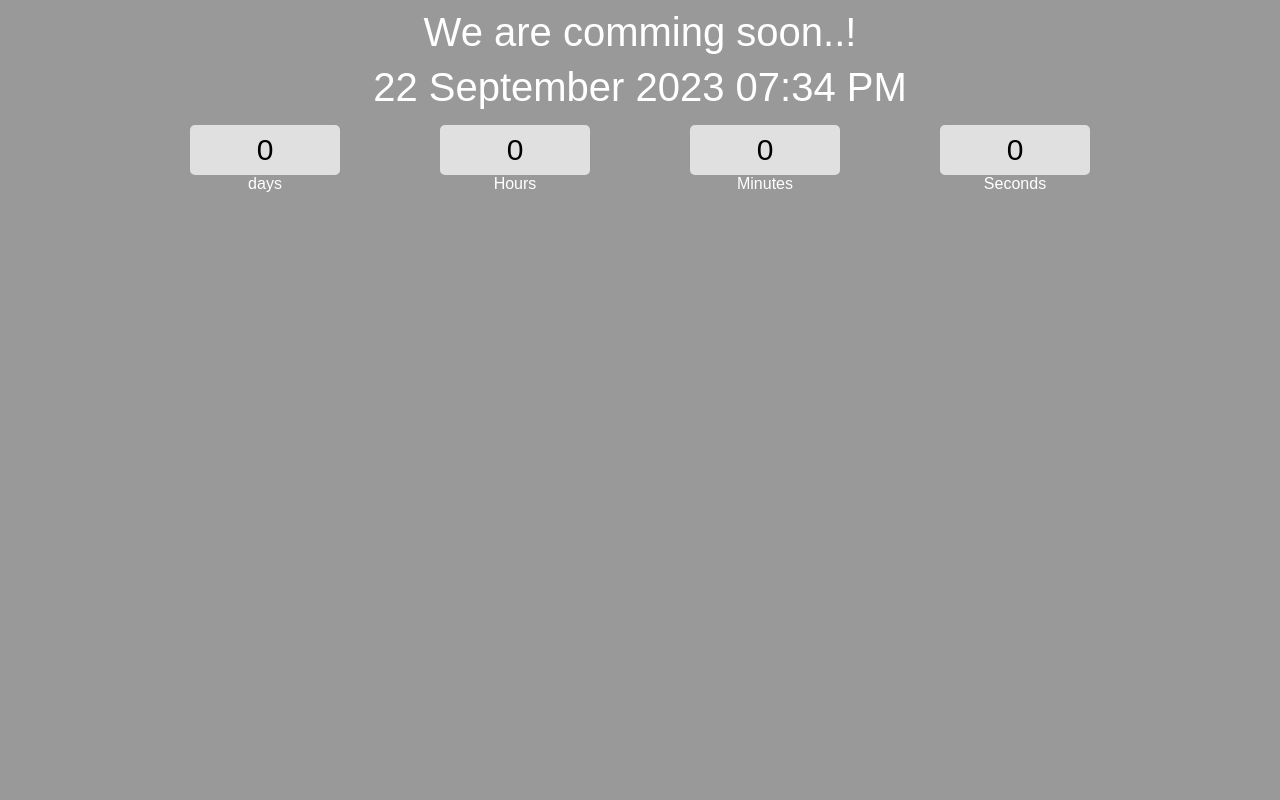
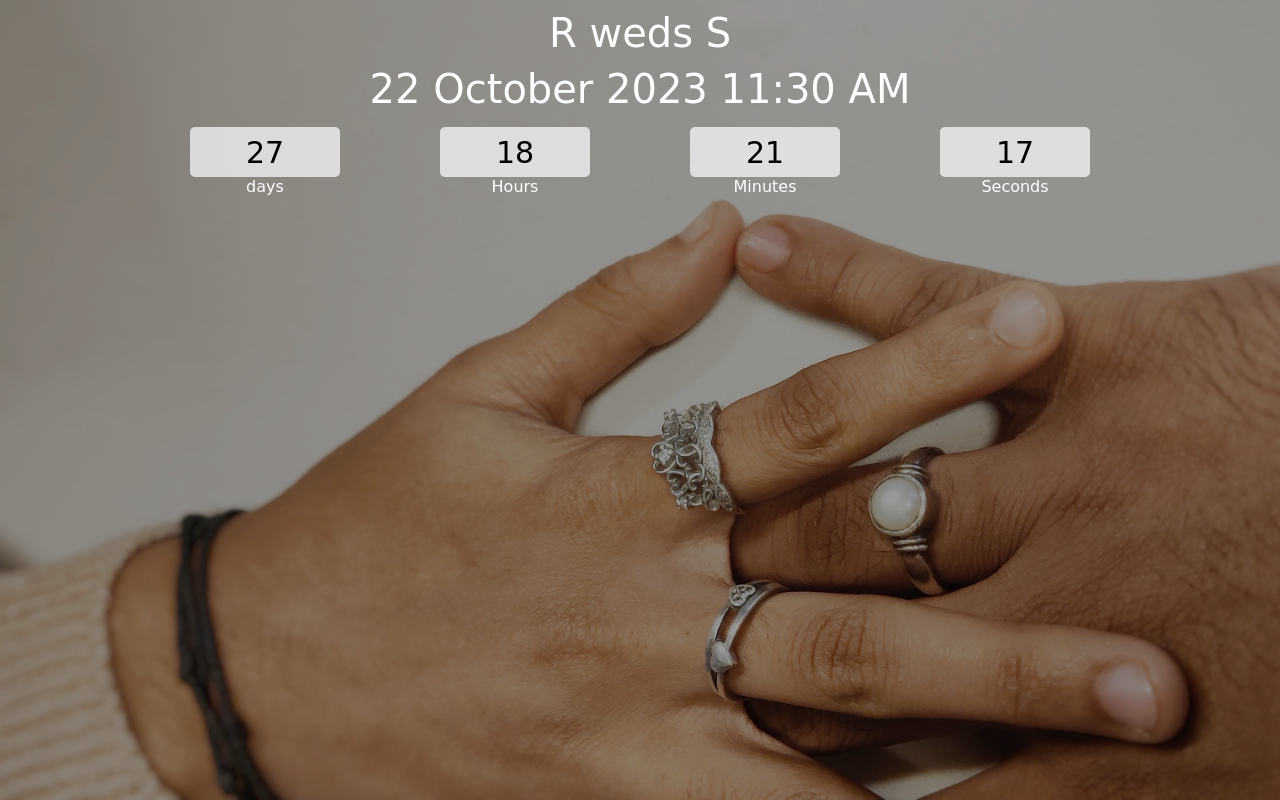
Before and after one commit to RoshanZKS/CountDown-app, a plain HTML site: page index.html in a window 1280 px wide. Drawn offline with Linux system fonts and the light colour scheme.

Commit message:
have updated to marriage countdown

```diff
--- a/CSS/custom.css
+++ b/CSS/custom.css
@@ -2,13 +2,13 @@
     padding: 0;
     margin: 0;
     box-sizing: border-box;
-    font-family: 'poppins', sans-serif;
+    font-family: cursive;
 }
 
 .main {
     width: 100%;
     height: 100vh;
-    background-image: url('../image/2.jpg');
+    background-image: url('../image/1.jpeg');
     background-size: cover;
 }
 
--- a/JS/app.js
+++ b/JS/app.js
@@ -1,4 +1,4 @@
-const endDate = "22 September 2023  07:34 PM"
+const endDate = "22 October 2023  11:30 AM"
 
 document.getElementById("end-date").innerText = endDate
 const inputs = document.querySelectorAll("input")
--- a/index.html
+++ b/index.html
@@ -9,7 +9,7 @@
 <body>
     <div class="main">
         <div class="overlay">
-            <div class="title">We are comming soon..!</div>
+            <div class="title">R weds S</div>
             <div class="title" id="end-date">22nd September 2022 10:00 PM</div>
             <div class="col">
                 <div>
```
Also changed, not shown: image/1.jpeg (added).
